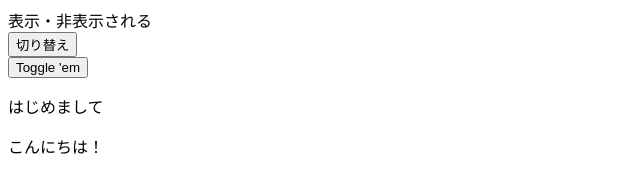
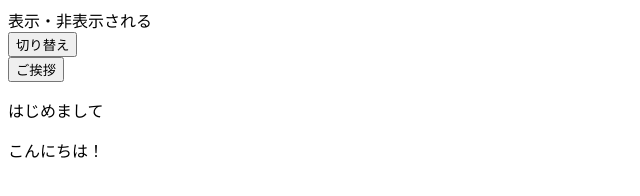
Before and after one commit to hgldwskvn/web2-9, a plain HTML site: page index.html in a window 1280 px wide. Shown: the full height of the page, 0-640 px from the left. Drawn offline with nearby package versions, Linux system fonts and the light colour scheme.

Commit message:
Update index.html

```diff
--- a/index.html
+++ b/index.html
@@ -12,6 +12,7 @@
     });
     </script>
   <script type="text/javascript">
+     $(document).ready(function(){
   $("button").click(function () {
   $("p").toggle(2000);
 });
@@ -21,7 +22,7 @@
     <div id="target">表示・非表示される</div>
     <button id="toggle">切り替え</button>
       <br>
-      <button>Toggle 'em</button>
+      <button>ご挨拶</button>
 <p>はじめまして</p>
 <p>こんにちは！</p>
     </body>
```
